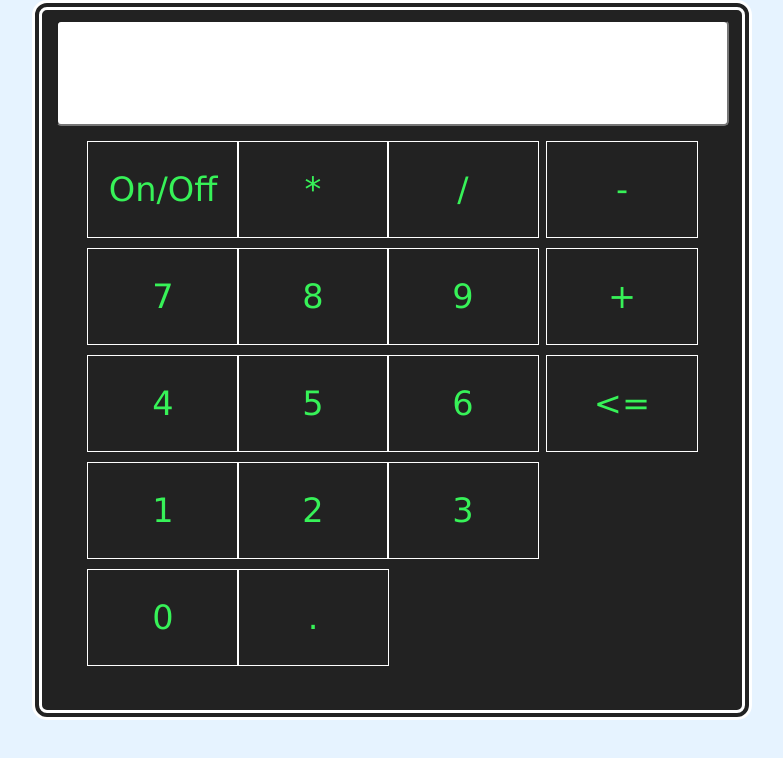
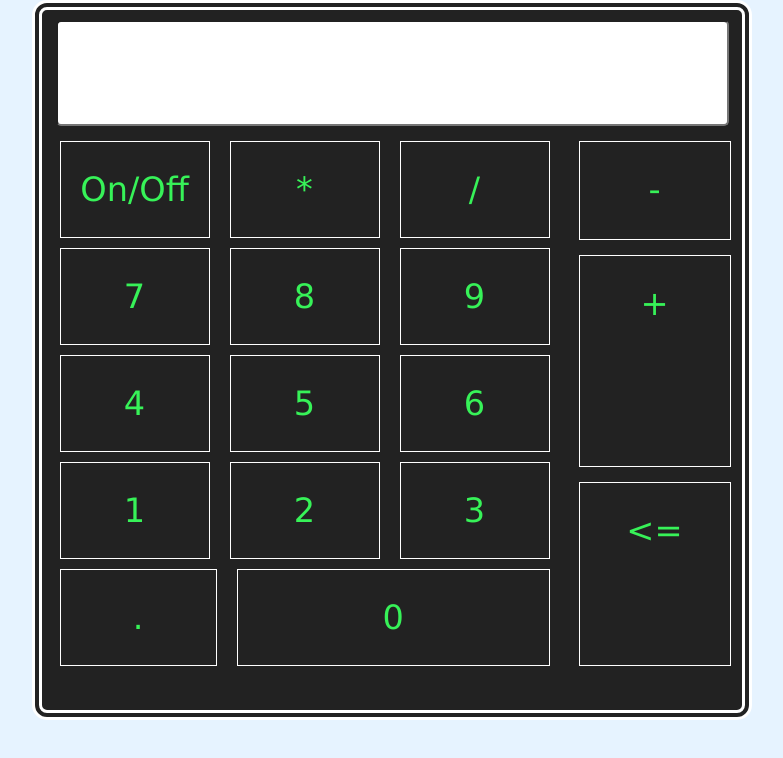
Before and after one commit to LeonardoMelloTrindade/calculadora-basica, a plain HTML site: page index.html in a window 1280 px wide. Shown: the whole page, without its empty margins (248-1031 px from the left). Drawn offline with Linux system fonts and the light colour scheme.

Commit message:
layout calculadora pronta

```diff
--- a/css/style.css
+++ b/css/style.css
@@ -46,13 +46,57 @@ header {
 
 .container-botoes {
     display: grid;
-    grid-template-columns: 500px 160px;
+    grid-template-columns: 3fr 1fr;
     justify-items: center;
 }
 
 article {
     display: grid;
     grid-template-columns: repeat(3, 150px);
+    column-gap: 20px;
+}
+
+.last-article {
+    display: grid;
+    grid:
+     "ponto zero zero" 2fr
+    ;
+}
+
+.ponto {
+    grid-area: ponto;
+}
+
+.zero {
+    grid-area: zero;
+}
+
+aside section {
+    width: 150px;
+
+}
+
+aside {
+    display: grid;
+    grid:
+     "subtracao" 1fr
+     "adicao"  2fr
+     "adicao"
+     "igual" 1.7fr
+     "igual"
+    ;
+}
+
+.subtracao {
+    grid-area: subtracao;
+}
+
+.adicao {
+    grid-area: adicao;
+}
+
+.igual {
+    grid-area: igual;
 }
 
 /*===== FIM CONTAINER BOTÕES DA CALCULADORA =====*/
@@ -61,13 +105,11 @@ article {
 /*===== INICIO BOTÕES DA CALCULADORA =====*/
 
 section {
-    width: 150px;
-    height: 95px;
     font-size: 2.1em;
     line-height: 95px;
     text-align: center;
     border: 1px solid rgb(255, 255, 255);
-    margin: 5px 20px;
+    margin: 5px 0;
 }
 
 aside section:nth-child(1) {
--- a/index.html
+++ b/index.html
@@ -41,16 +41,16 @@
             <section>3</section>
           </article>
 
-          <article>
-            <section>0</section>
-            <section>.</section>
+          <article class="last-article">
+            <section class="ponto">.</section>
+            <section class="zero">0</section>
           </article>
         </div>
 
         <aside>
-          <section>-</section>
-          <section>+</section>
-          <section><=</section>
+          <section class="subtracao">-</section>
+          <section class="adicao">+</section>
+          <section class="igual"><=</section>
         </aside>
       </main>  <!-- FIM CONTAINER BOTÕES DA CALCULADORA -->
     </main>  <!-- FIM CONTAINER PRNCIPAL -->
```
